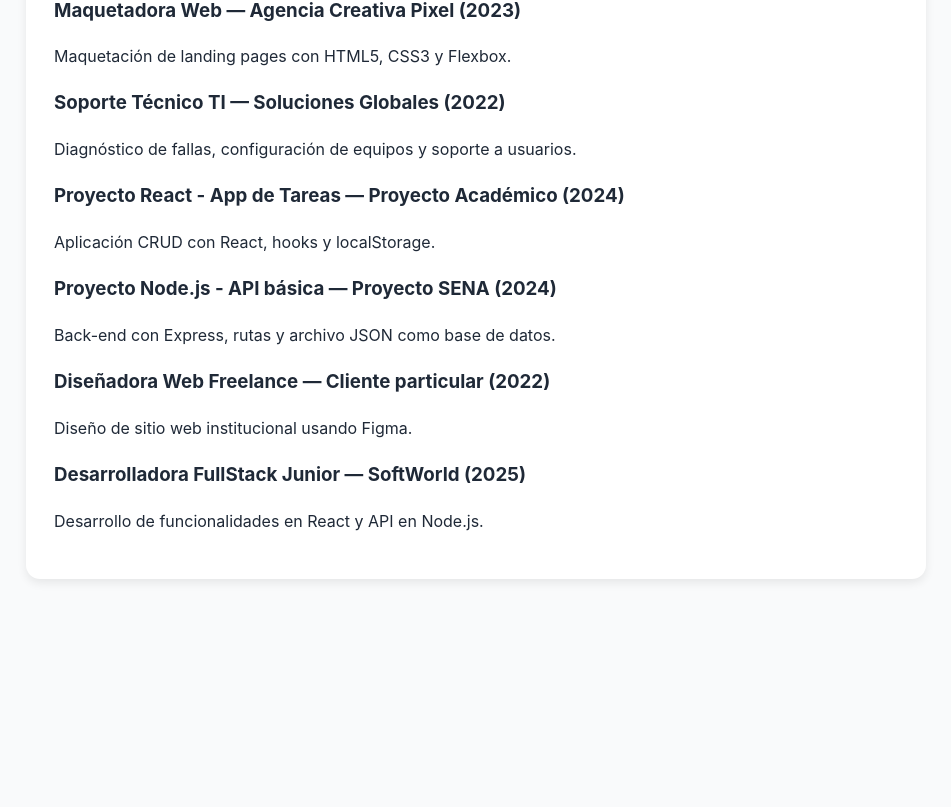
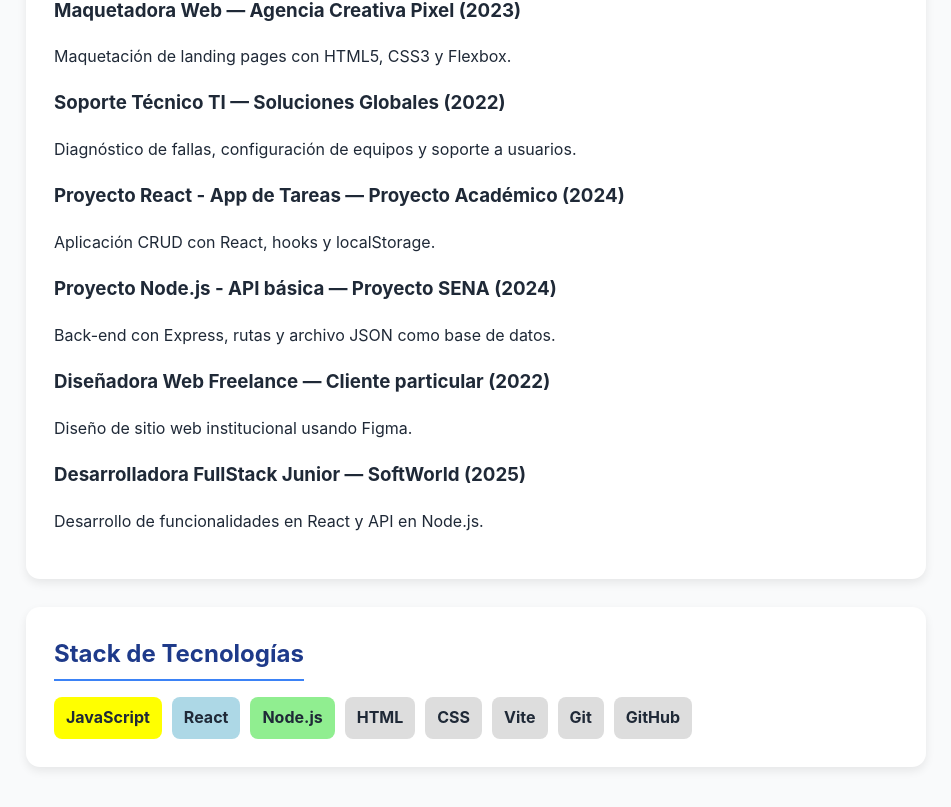
Before and after one commit to MpaulaH/Clase_REACT, a React (Vite) app in the folder Actividad_react_vite/: page / in a window 1280 px wide. Shown: the part 2147-2954 px from the top of the page, without its empty margins (164-1115 px from the left). Before the commit the page ends 2786 px from the top, so only its background shows below. Built offline with nearby package versions, Linux system fonts and the light colour scheme.

Commit message:
feat: componente StackTecnologias dinamico y con renderizado condicional

```diff
--- a/Actividad_react_vite/src/componentes/App.jsx
+++ b/Actividad_react_vite/src/componentes/App.jsx
@@ -2,7 +2,10 @@
 import About from "./Perfil";
 import Skills from "./Educacion";
 import Contact from "./Experiencia";
+import StackTecnologias from "./StackTecnologias";
 import "./App.css";
+
+
 
 export default function App() {
   return (
@@ -11,6 +14,7 @@
       <About />
       <Skills />
       <Contact />
+      <StackTecnologias />
     </div>
 
 );
--- /dev/null
+++ b/Actividad_react_vite/src/componentes/StackTecnologias.jsx
@@ -0,0 +1,43 @@
+export default function StackTecnologias() {
+
+  const tecnologias = [
+    "JavaScript",
+    "React",
+    "Node.js",
+    "HTML",
+    "CSS",
+    "Vite",
+    "Git",
+    "GitHub"
+  ];
+
+  // Renderizado condicional: según la tecnología, cambia el color
+  const getColor = (tech) => {
+    if (tech === "React") return "lightblue";
+    if (tech === "JavaScript") return "yellow";
+    if (tech === "Node.js") return "lightgreen";
+    return "#ddd"; // gris por defecto
+  };
+
+  return (
+    <section>
+      <h2>Stack de Tecnologías</h2>
+
+      <div style={{ display: "flex", flexWrap: "wrap", gap: "10px" }}>
+        {tecnologias.map((tech, index) => (
+          <span
+            key={index}
+            style={{
+              padding: "8px 12px",
+              borderRadius: "8px",
+              backgroundColor: getColor(tech),
+              fontWeight: "bold"
+            }}
+          >
+            {tech}
+          </span>
+        ))}
+      </div>
+    </section>
+  );
+}
```
